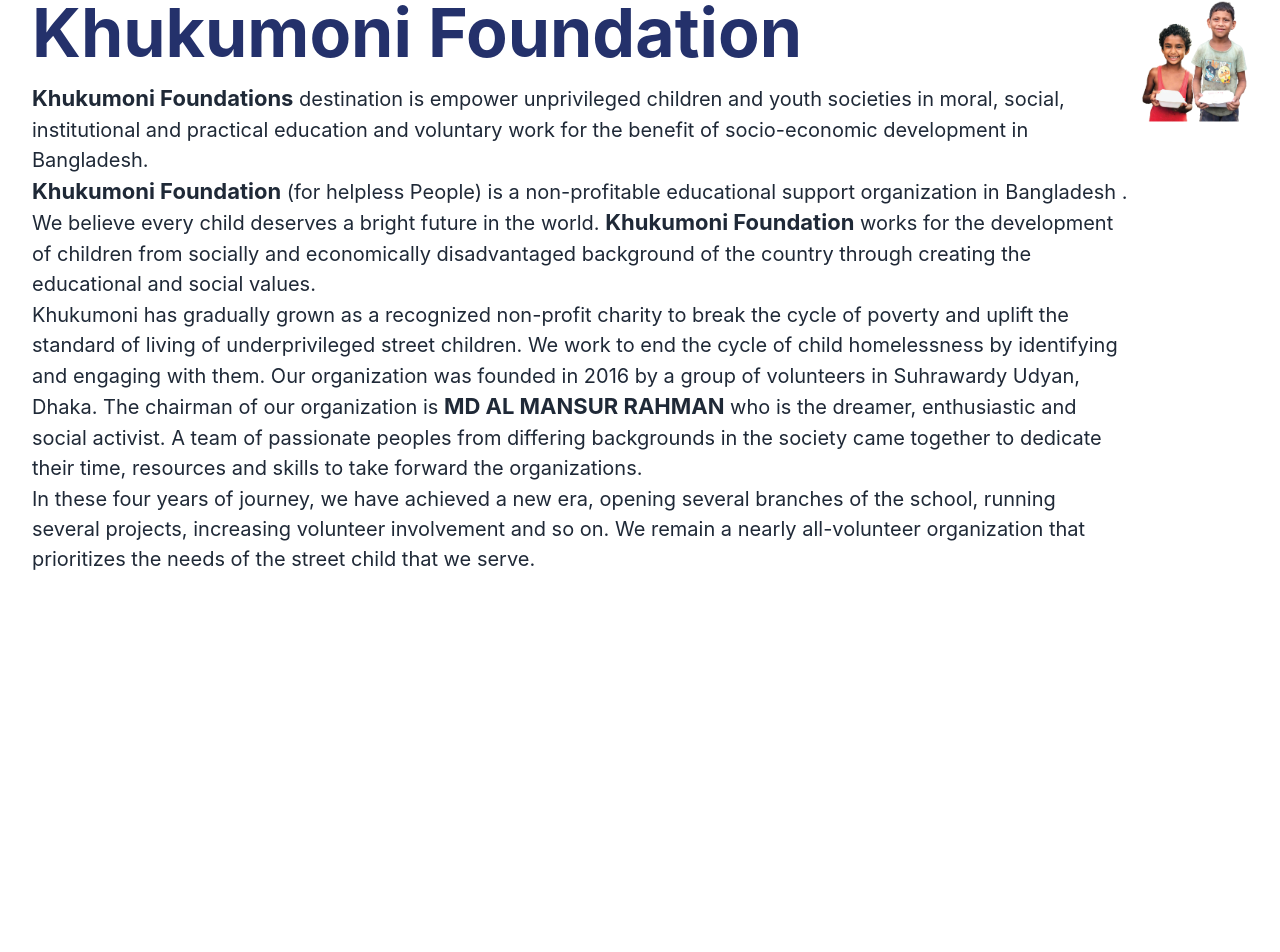
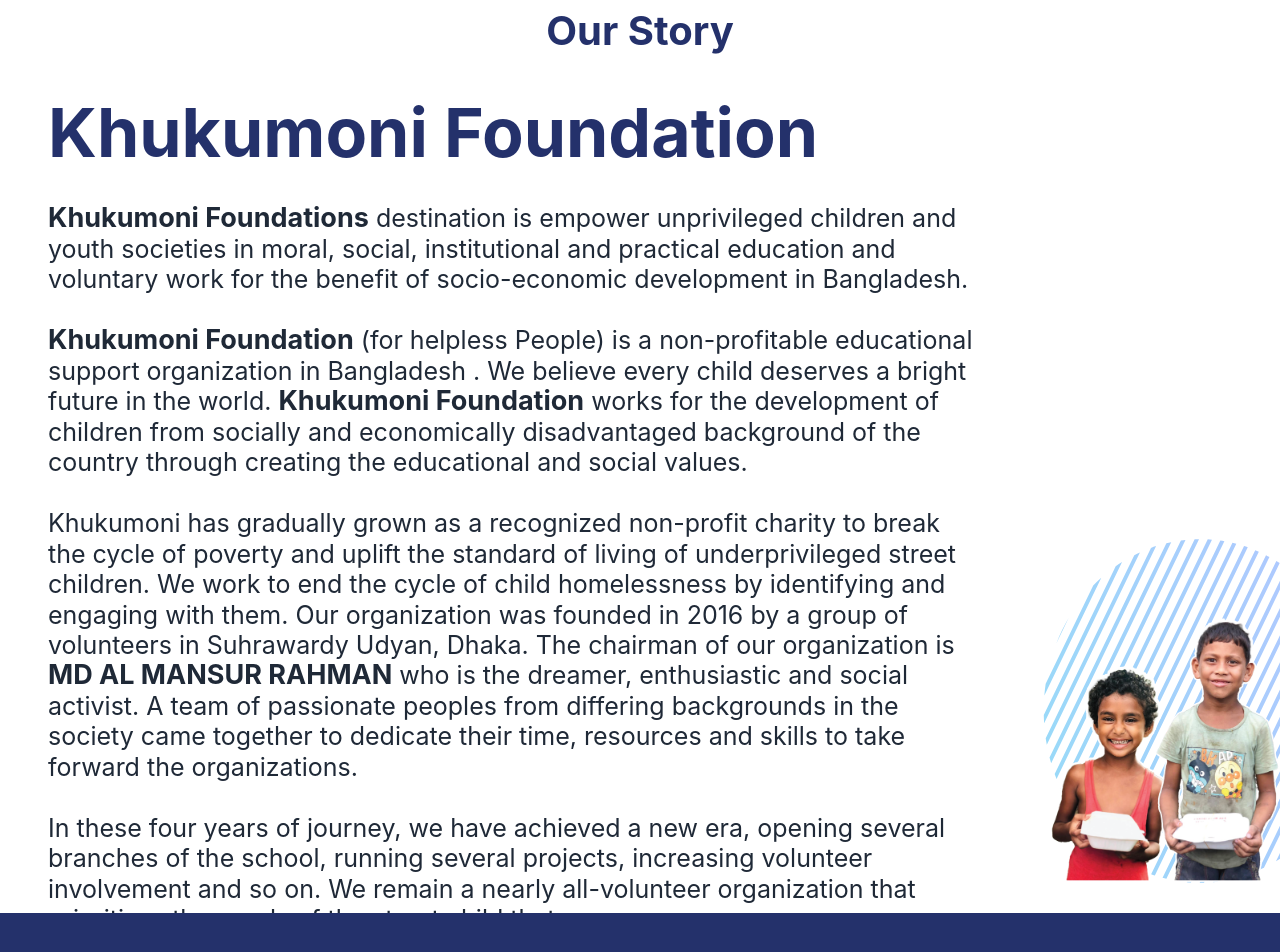
Before and after one commit to rhnchowdhury/Khukumoni-Website, a React (Create React App) app: page / in a window 1280 px wide. Shown: the part 956-1908 px from the top of the page. Before the commit the page ends 1531 px from the top, so only its background shows below. Built offline with nearby package versions, Linux system fonts and the light colour scheme.

Commit message:
story edit done

```diff
--- a/src/Components/Pages/Story/Story.css
+++ b/src/Components/Pages/Story/Story.css
@@ -12,12 +12,12 @@
 }
 
 .story-p {
-    font-size: 20px;
+    font-size: 25px;
     line-height: 30.48px;
     text-align: left;
 }
 
 .story-span {
-    font-size: 22px;
+    font-size: 27px;
     font-weight: 700;
 }
--- a/src/Components/Pages/Story/Story.js
+++ b/src/Components/Pages/Story/Story.js
@@ -1,27 +1,44 @@
 import React from 'react';
 import img1 from '../../../assets/home-imgs/story-img.png';
+import bgImg from '../../../assets/logos/frame-1.svg';
 import './Story.css';
 
 const Story = () => {
     return (
+        <div className='mt-20'>
             <div>
-            <h2 className='story-h2'>Our Story</h2>
-            <div className='mx-8 flex'>
+                <h2 className='story-h2 my-5'>Our Story</h2>
+                <div className='flex'>
                     <div>
+                        <div className='mx-12 '>
                             <h1 className='story-h1'>Khukumoni Foundation</h1>
-                    <p className='story-p'><span className='story-span'>Khukumoni Foundations</span> destination is empower unprivileged children and youth societies in moral, social, institutional and practical education and voluntary work for the benefit of socio-economic development in Bangladesh.
+                            <p className='story-p mt-5'><span className='story-span'>Khukumoni Foundations</span> destination is empower unprivileged children and youth societies in moral, social, institutional and practical education and voluntary work for the benefit of socio-economic development in Bangladesh.
+                                <br />
                                 <br />
                                 <span className='story-span'>Khukumoni Foundation</span> (for helpless People) is a non-profitable educational support organization in Bangladesh . We believe every child deserves a bright future in the world. <span className='story-span'>Khukumoni Foundation</span> works for the development of children from socially and economically disadvantaged background of the country through creating the educational and social values.
                                 <br />
+                                <br />
                                 Khukumoni has gradually grown as a recognized non-profit charity to break the cycle of poverty and uplift the standard of living of underprivileged street children. We work to end the cycle of child homelessness by identifying and engaging with them. Our organization was founded in 2016 by a group of volunteers in Suhrawardy Udyan, Dhaka. The chairman of our organization is <span className='story-span'>MD AL MANSUR RAHMAN</span> who is the dreamer, enthusiastic and social activist. A team of passionate peoples from differing backgrounds in the society came together to dedicate their time, resources and skills to take forward the organizations.
+                                <br />
                                 <br />
                                 In these four years of journey, we have achieved a new era, opening several branches of the school, running several projects, increasing volunteer involvement and so on. We remain a nearly all-volunteer organization that prioritizes the needs of the street child that we serve.</p>
                         </div>
+                    </div>
                     <div>
-                    <img src={img1} alt="" />
+                        <div>
+                            <div className='relative mt-[380px]'>
+                                <img src={bgImg} alt="" className='w-[1900px] h-[500px]' />
+                            </div>
+                            <div className='absolute -mt-96'>
+                                <img src={img1} alt="" className='' />
                             </div>
                         </div>
                     </div>
+                </div>
+            </div>
+            <div className='bg-[#24316B] w-full h-12 relative -mt-12'></div>
+        </div>
+
     );
 };
 
```
Lines whose indentation alone changed are shown as unchanged.
